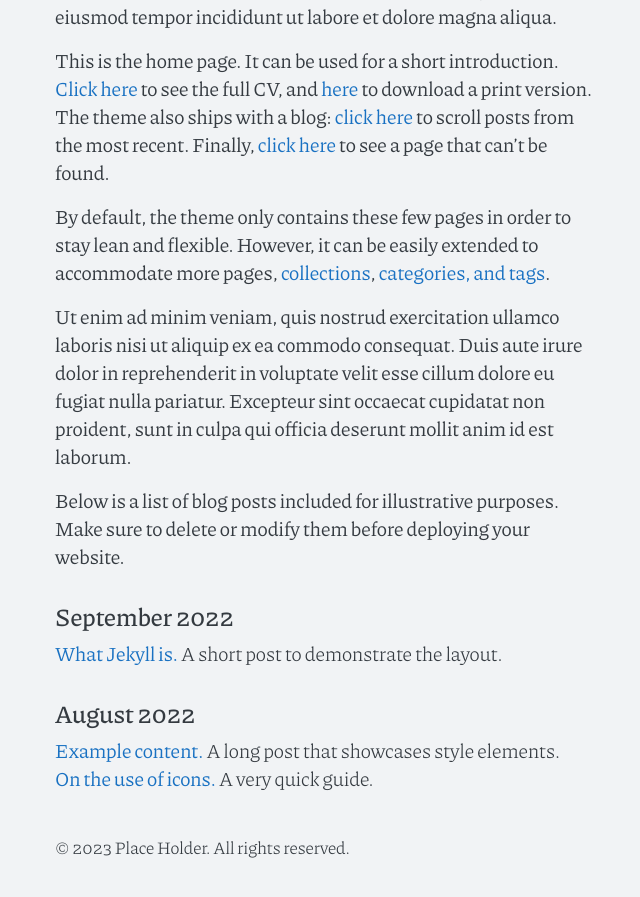
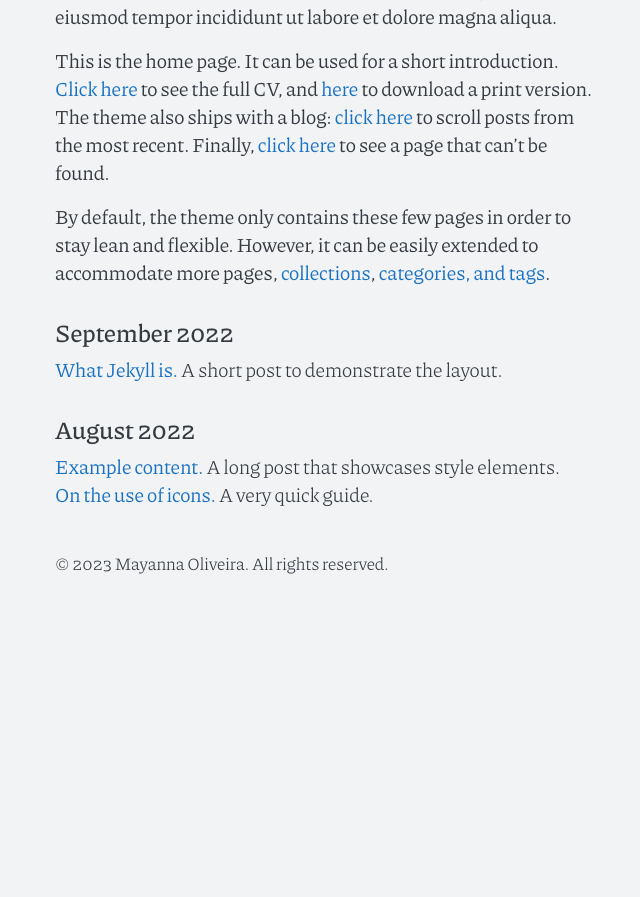
Before and after one commit to mayannaoliveira/mayannaoliveira.github.io, a Jekyll site: the page built from index.md, in a window 1280 px wide and 900 px high, scrolled down 1076 px. Shown: the top 897 px of the window, without its empty margins (312-952 px from the left). Built offline with Jekyll 4.4.1, drawn with Linux system fonts in a browser that asks for light colours; after the commit the page ends 1692 px from its top, so only the background shows below that; some of the changed text lies outside the part shown.

Commit message:
teste cvless

```diff
--- a/_config.yml
+++ b/_config.yml
@@ -1,7 +1,7 @@
 # site settings
 
-title: cvless
-description: Jekyll theme for a beautiful online CV
+title: Mayanna Oliveira
+description: In id excepteur consequat aliqua tempor.
 taglong: Jekyll theme for a beautiful online CV
 tagshort: Jekyll theme
 url: https://cvless.netlify.app
@@ -12,7 +12,7 @@ repo: https://github.com/username/username.github.io
 # author settings
 
 author:
-  name: Place Holder
+  name: Mayanna Oliveira
   email: username@domain.com
 photo: /assets/jpg/photo.jpg
 
--- a/index.md
+++ b/index.md
@@ -11,8 +11,4 @@ This is the home page. It can be used for a short introduction. [Click here](/cv
 
 By default, the theme only contains these few pages in order to stay lean and flexible. However, it can be easily extended to accommodate more pages, [collections](https://jekyllrb.com/docs/collections/), [categories, and tags](https://jekyllrb.com/docs/posts/#tags-and-categories).
 
-Ut enim ad minim veniam, quis nostrud exercitation ullamco laboris nisi ut aliquip ex ea commodo consequat. Duis aute irure dolor in reprehenderit in voluptate velit esse cillum dolore eu fugiat nulla pariatur. Excepteur sint occaecat cupidatat non proident, sunt in culpa qui officia deserunt mollit anim id est laborum.
-
-Below is a list of blog posts included for illustrative purposes. Make sure to delete or modify them before deploying your website.
-
 {% include archive.html %}
```
